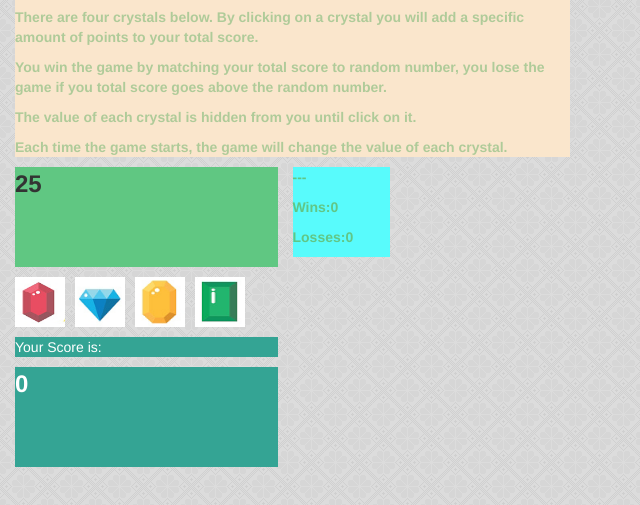
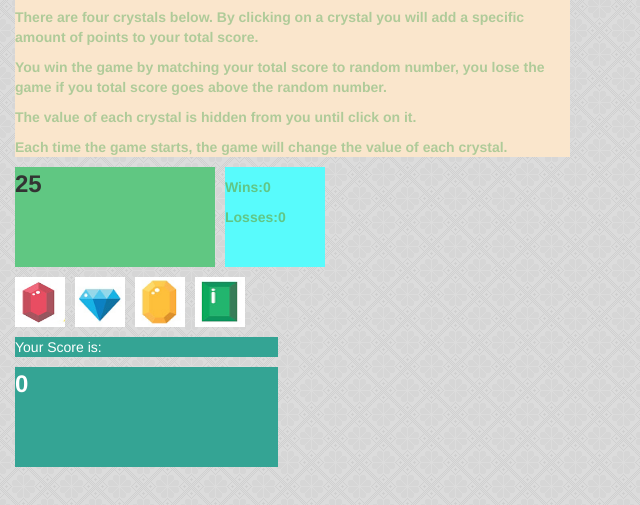
Before and after one commit to nchandika1/CrystalCollectorGame, a plain HTML site: page index.html in a window 1280 px wide. Shown: the part 113-618 px from the top of the page, without its empty margins (0-640 px from the left). Drawn offline with nearby package versions, Linux system fonts and the light colour scheme.

Commit message:
minor fixes

```diff
--- a/assets/css/style.css
+++ b/assets/css/style.css
@@ -1,6 +1,9 @@
 body {
 	background-image: url("../images/norwegian_rose.png");
 	width: 980px;
+}
+.clearfix {
+    overflow: auto;
 }
 
 .header-style {
@@ -15,17 +18,24 @@ body {
 	font-weight: bold;
 }
 
+.random-box, .score-box {
+	height: 100px;
+	margin-bottom: 10px;
+}
 .random-box {
 	background-color: #60c782;
-	height:100px;
 	font-size: x-large;
 	font-weight: bold;
+	float: left;
+	width: 200px;
+	margin-right: 10px;
 }
 
 .score-box {
 	background-color: #58fbfc;
 	color:#61c686;
 	font-weight: bold;
+	width:100px;
 }
 
 .crystal-box {
--- a/assets/javascript/game.js
+++ b/assets/javascript/game.js
@@ -36,6 +36,7 @@ $(document).ready(function() {
 		greenNum = randomNumberForCrystals();
 		yellowNum = randomNumberForCrystals();
 		computerScore = randomNumberForComputer();
+		playerScore = 0;
 		$("#comp-random-num").text(computerScore);
 		$("#score-text").text(playerScore);
 	}
@@ -75,6 +76,7 @@ $(document).ready(function() {
 		} else {
 			$("#score-text").text(playerScore);
 		}
+
 		if (gameOver){
 			displayScore(wins, losses, result);
 			resetValues();
@@ -84,7 +86,7 @@ $(document).ready(function() {
 	}
 
 	function playGame() {
-		displayScore(0, 0, "---");
+		displayScore(0, 0, "   ");
 		resetValues();
 
 		$("#result-text").text = "";
--- a/index.html
+++ b/index.html
@@ -43,15 +43,15 @@
 			</div>
 		</div>
 		<div class="row">
-			<div class="col-md-3">
-				<p class="random-box">
+			<div class="col-md-12">
+				<div class="random-box">
 					<span id="comp-random-num"></span>
-				</p>
-			</div>
-			<div class="col-md-1 score-box">
-				<div class="row" ><p><span id="result-text"></span></p></div>
-				<div class="row"><p>Wins:<span id="wins-text"></span></p></div>
-				<div class="row"><p>Losses:<span id="losses-text"></span></p></div>
+				</div>
+				<div class="clearfix score-box">
+					<p><span id="result-text"></span></p>
+					<p>Wins:<span id="wins-text"></span></p>
+					<p>Losses:<span id="losses-text"></span></p>
+				</div>
 			</div>
 		</div>
 
```
